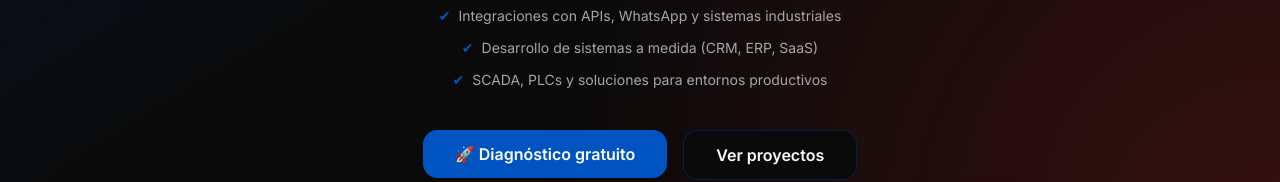
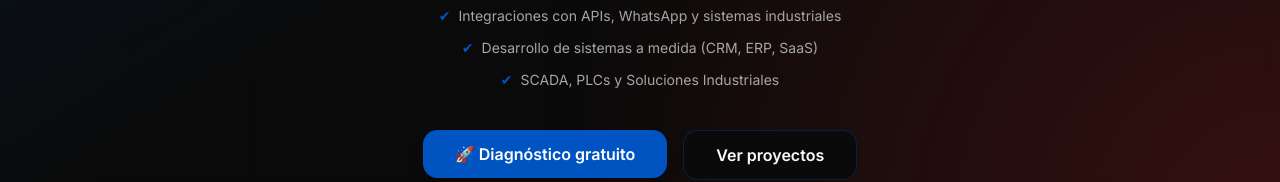
Before and after one commit to Dev-Wolf-System/MyPortafolio-DevWolf-Soluciones.IT, a Next.js app: page / in a window 1280 px wide. Shown: the part 562-744 px from the top of the page. Built offline with nearby package versions, Linux system fonts and the light colour scheme.

Commit message:
Update FIX

```diff
--- a/src/components/layout/footer.tsx
+++ b/src/components/layout/footer.tsx
@@ -138,7 +138,7 @@ export function Footer() {
               <li className="flex items-start gap-3">
                 <MapPin className="h-5 w-5 text-primary mt-0.5" />
                 <span className="text-sm text-muted-foreground">
-                  Argentina
+                  Aguilares - Tucumán - Argentina
                 </span>
               </li>
 
--- a/src/components/sections/hero-section.tsx
+++ b/src/components/sections/hero-section.tsx
@@ -72,7 +72,7 @@ export function HeroSection() {
 
             <div className="flex items-center gap-2 justify-center">
               <span className="text-primary">✔</span>
-              <span>SCADA, PLCs y soluciones para entornos productivos</span>
+              <span>SCADA, PLCs y Soluciones Industriales</span>
             </div>
           </div>
 
```
